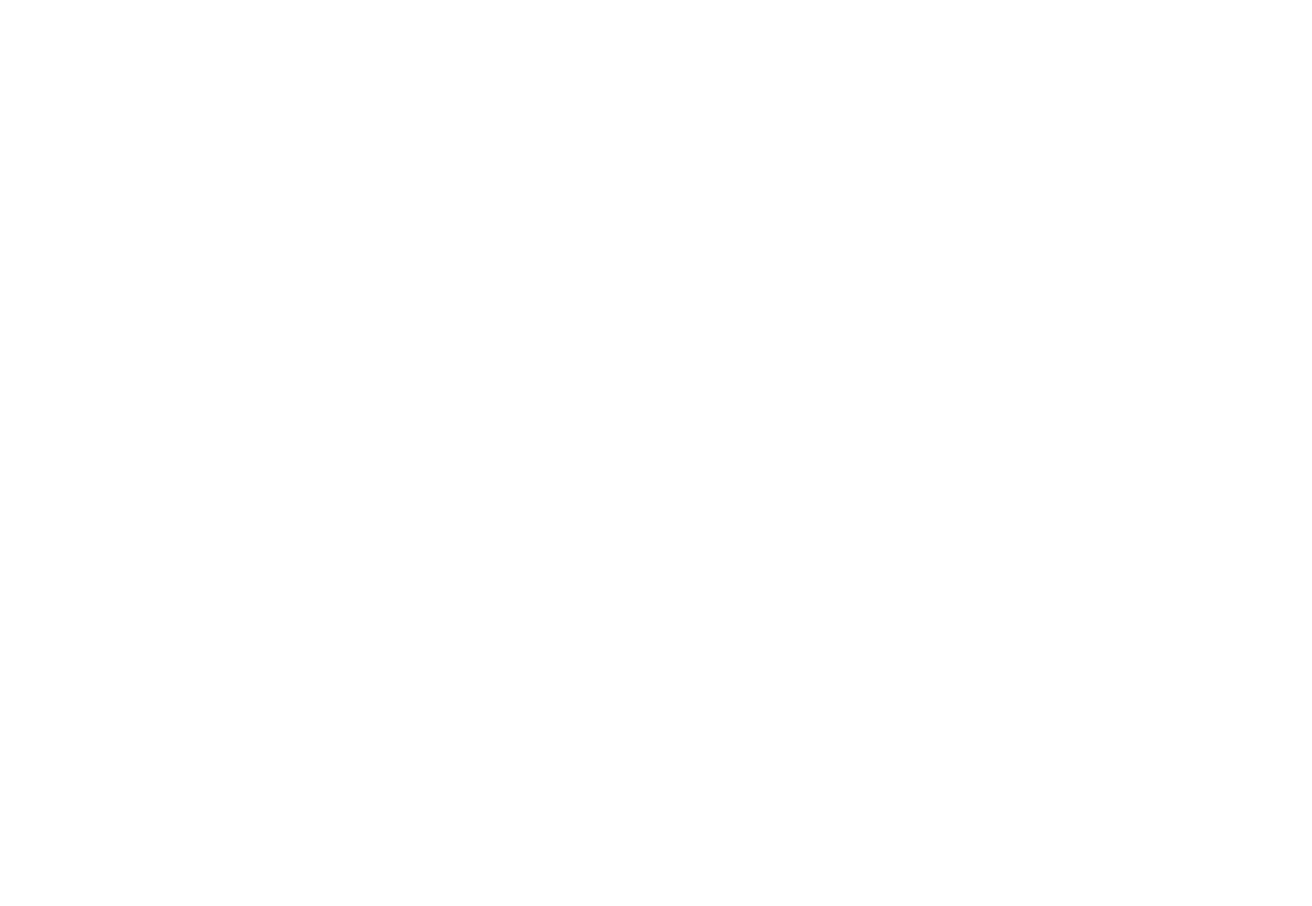
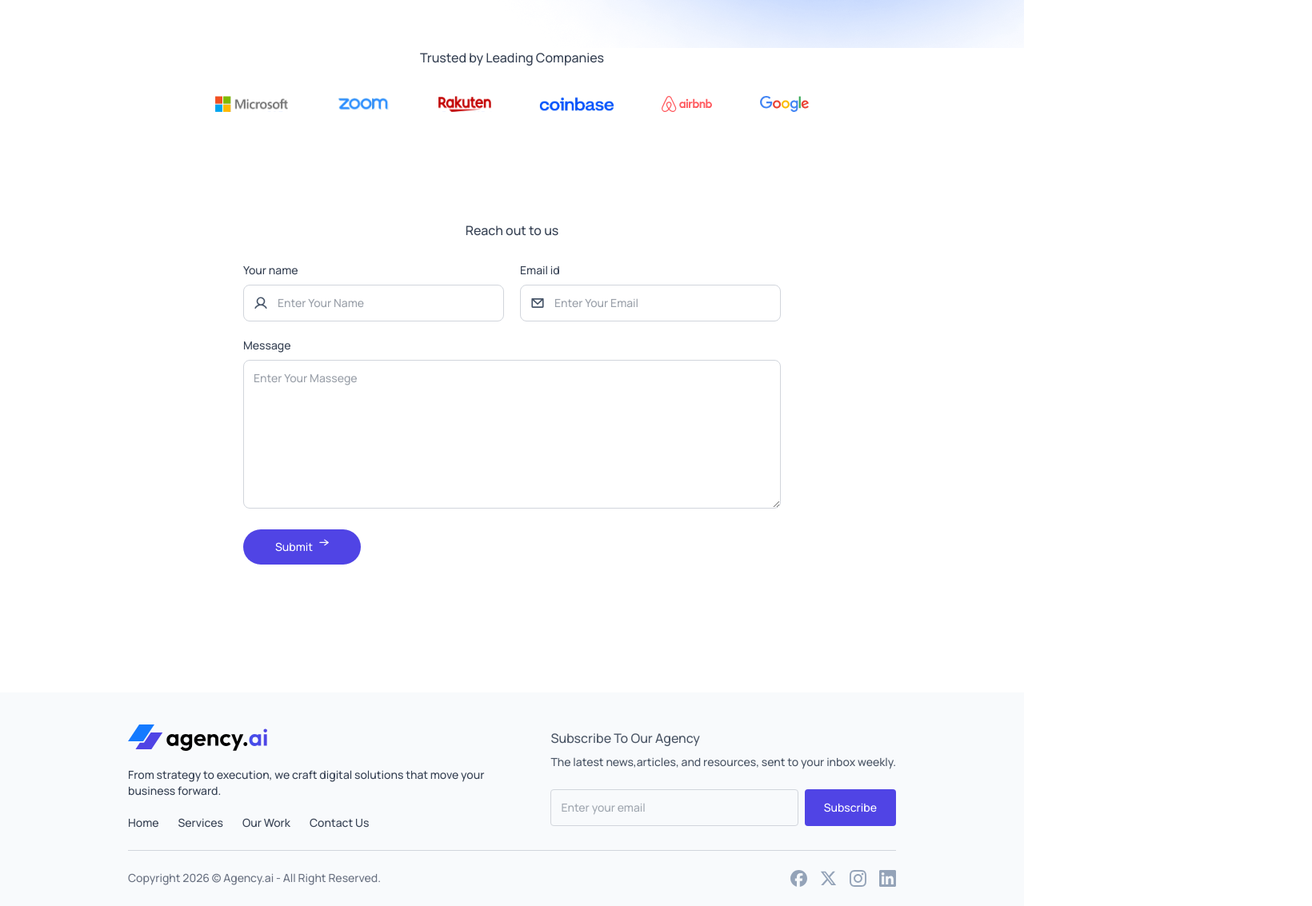
Before and after one commit to jaikisharma73/Agent-AI, a React (Vite) app in the folder Agent.AI/: page / in a window 1280 px wide. Shown: the part 1067-2200 px from the top of the page at 80% size, 1640 px wide, since content can reach past the window. Before the commit the page ends 1127 px from the top, so only its background shows below. Built offline with nearby package versions, Linux system fonts and the light colour scheme.

Commit message:
all done

```diff
--- a/Agent.AI/package.json
+++ b/Agent.AI/package.json
@@ -11,8 +11,10 @@
   },
   "dependencies": {
     "@tailwindcss/vite": "^4.2.1",
+    "motion": "^12.36.0",
     "react": "^19.2.0",
     "react-dom": "^19.2.0",
+    "react-hot-toast": "^2.6.0",
     "tailwindcss": "^4.2.1"
   },
   "devDependencies": {
--- a/Agent.AI/src/App.jsx
+++ b/Agent.AI/src/App.jsx
@@ -1,6 +1,10 @@
 import React, { useState } from 'react'
 import Navbar from './components/navbar'
 import Hero from './components/Hero'
+import TrustedBy from './components/TrustedBy'
+import ContactUs from './components/ContactUs'
+import {Toaster} from 'react-hot-toast'
+import Footer from './components/Footer'
 
 const App = () => {
 
@@ -8,8 +12,12 @@
 
   return (
   <div className='dark:bg-black relative'>
+    <Toaster/>
     <Navbar theme={theme} setTheme={setTheme}/>
     <Hero/>
+    <TrustedBy/>
+    <ContactUs/>
+    <Footer theme={theme}/>
   </div>
   )
 }
--- /dev/null
+++ b/Agent.AI/src/components/ContactUs.jsx
@@ -0,0 +1,78 @@
+import React from 'react'
+import assets from '../assets/assets'
+import toast from 'react-hot-toast';
+import {motion} from "motion/react"
+
+const ContactUs = () => {
+    const onSubmit = async (event) => {
+    event.preventDefault();
+    const formData = new FormData(event.target);
+    formData.append("access_key", "ab4d4b2a-dfef-449e-9c3f-35f3e8004057");
+
+    try {
+        const response = await fetch("https://api.web3forms.com/submit", {
+      method: "POST",
+      body: formData
+    });
+
+    const data = await response.json();
+    if(data.success){
+    toast.success('Thank You For Your Submission!')
+    event.target.reset();
+    }else{
+    toast.error(data.message)
+    }
+
+    } catch (error) {
+        toast.error(error.message)
+    }
+  };
+
+  return (
+    <motion.div
+    initial='hidden'
+    whileInView='visible'
+    transition={{staggerChildren:0.2}}
+    viewport={{once:true}}
+    id='contact-us' className='flex flex-col items-center gap-7 px-4 sm:px-12 lg:px-24 xl:px-40 pt-30 text-gray-700 dark:text-white'>
+        <motion.h3
+        initial={{opacity:0,y:20}}
+    whileInView={{opacity:1,y:0}}
+    transition={{duration:0.5}}
+    viewport={{once:true}}
+        className='font-semibold'> Reach out to us</motion.h3>
+
+        <motion.form
+        initial={{opacity:0,y:30}}
+    whileInView={{opacity:1,y:0}}
+    transition={{duration:0.8,delay:0.4}}
+    viewport={{once:true}}
+        onSubmit={onSubmit} className='grid sm:grid-cols-2 gap-3 sm:gap-5 max-w-2xl w-full'>
+            <div>
+                <p className='mb-2 text-sm font-medium'>Your name</p>
+                <div className='flex pl-3 rounded-lg border border-gray-300 dark:border-gray-600'>
+                    <img src={assets.person_icon} alt="" />
+                    <input type="text" name='name' placeholder='Enter Your Name'  className='w-full p-3 text-sm outline-none' required />
+                </div>
+            </div>
+            <div>
+                <p className='mb-2 text-sm font-medium'>Email id</p>
+                <div className='flex pl-3 rounded-lg border border-gray-300 dark:border-gray-600'>
+                    <img src={assets.email_icon} alt="" />
+                    <input type="email" name='email' placeholder='Enter Your Email'  className='w-full p-3 text-sm outline-none' required />
+                </div>
+            </div>
+            <div className='sm:col-span-2'>
+                <p className='mb-2 text-sm font-medium' name="message">Message</p>
+                <textarea rows={8}  name='message' placeholder='Enter Your Massege' className='w-full p-3 text-sm outline-none rounded-lg border border-gray-300 dark:border-gray-600'/>
+            </div>
+            <button type='submit' className='w-max flex gap-2 bg-primary text-white text-sm px-10 py-3 rounded-full cursor-pointer hover:scale-103 transition-all'>
+                Submit <img src={assets.arrow_icon} alt="" className='w-3' />
+            </button>
+        </motion.form>
+
+    </motion.div>
+  )
+}
+
+export default ContactUs
--- /dev/null
+++ b/Agent.AI/src/components/Footer.jsx
@@ -0,0 +1,49 @@
+import React from 'react'
+import assets from '../assets/assets'
+import {motion} from "motion/react"
+
+const Footer = ({theme}) => {
+  return (
+    <motion.div
+     initial={{opacity:0,y:50}}
+    whileInView={{opacity:1,y:0}}
+    transition={{duration:0.8}}
+    viewport={{once:true}}
+    className='bg-slate-50 dark:bg-gray-900 pt-10 sm:pt-10 mt-20 sm:mt-40 px-4 sm:px-10 lg:px-24 xl:px-40'>
+        <div className='flex justify-between lg:items-center max-lg:flex-col gap-10'>
+            <div className='space-y-5 text-sm text-gray-700 dark:text-gray-400'>
+                <img src={theme==='dark' ? assets.logo_dark : assets.logo} className='w-32 sm:w-44' alt="" />
+                <p className='max-w-md'>From strategy to execution, we craft digital solutions that move your business forward.</p>
+                <ul className='flex gap-6'>
+                    <li><a className='hover:text-primary' href="#hero">Home</a></li>
+                    <li><a className='hover:text-primary' href="#services">Services</a></li>
+                    <li><a className='hover:text-primary' href="#our-work">Our Work</a></li>
+                    <li><a className='hover:text-primary' href="#contact-us">Contact Us</a></li>
+                </ul>
+            </div>
+            <div className='text-gray-600 dark:text-gray-400'>
+                <h3 className='font-semibold'>Subscribe To Our Agency</h3>
+                <p className='text-sm mt-2 mb-6'>The latest news,articles, and resources, sent to your inbox weekly.</p>
+                <div className='flex gap-2 text-sm'>
+                    <input type="email" placeholder='Enter your email' className='w-full p-3 text-sm outline-none rounded dark:text-gray-200 bg-transparent border border-gray-300 dark:border-gray-500'/>
+                    <button className='bg-primary text-white rounded px-6'>Subscribe</button>
+                </div>
+
+            </div>
+        </div>
+        <hr  className='border-gray-300 dark:border-gray-600 my-6'/>
+
+        <div  className='pb-6 text-sm text-gray-500 flex justify-center sm:justify-between gap-4 flex-wrap'>
+            <p>Copyright 2026 © Agency.ai - All Right Reserved.</p>
+            <div className='flex items-center justify-between gap-4'>
+                <img src={assets.facebook_icon} alt="" />
+                <img src={assets.twitter_icon} alt="" />
+                <img src={assets.instagram_icon} alt="" />
+                <img src={assets.linkedin_icon} alt="" />
+            </div>
+        </div>
+    </motion.div>
+  )
+}
+
+export default Footer
--- a/Agent.AI/src/components/Hero.jsx
+++ b/Agent.AI/src/components/Hero.jsx
@@ -1,23 +1,44 @@
 import React from 'react'
 import assets from '../assets/assets'
+import {motion} from "motion/react"
 
 const Hero = () => {
   return (
     <div id='hero' className='flex flex-col items-center gap-6 py-20 px-4 sm:px-12 lg:px-24 xl:px-40 text-center w-full overflow-hidden text-gray-700 dark:text-white '>
-        <div className='inline-flex items-center gap-2 border border-gray-300 p-1.5 pr-5 rounded-full'>
+        <motion.div
+        initial={{opacity:0,y:20}}
+    whileInView={{opacity:1,y:0}}
+    transition={{duration:0.8,delay:0.7}}
+    viewport={{once:true}}
+        className='inline-flex items-center gap-2 border border-gray-300 p-1.5 pr-5 rounded-full'>
             <img className='w-20' src={assets.group_profile} alt="" />
             <p className='text-xs font-medium'>Trusted by 10k+ people</p>
-        </div>
+        </motion.div>
 
-        <h1 className='text-4xl sm:text-5xl md:text-6xl xl:text-[74px] font-medium xl:leading-[95px] max-w-5xl'>Turning imagination into <span className='bg-gradient-to-r from-[#7044E5] to-[#4D8CEE] bg-clip-text text-transparent'>digital</span> impact...
-        </h1>
+        <motion.h1
+        initial={{opacity:0,y:40}}
+    whileInView={{opacity:1,y:0}}
+    transition={{duration:0.8,delay:0.7}}
+    viewport={{once:true}}
+      className='text-4xl sm:text-5xl md:text-6xl xl:text-[74px] font-medium xl:leading-[95px] max-w-5xl'>Turning imagination into <span className='bg-gradient-to-r from-[#7044E5] to-[#4D8CEE] bg-clip-text text-transparent'>digital</span> impact...
+        </motion.h1>
 
-        <p className='text-sm sm:text-lg font-medium text-gray-500 dark:text-white/75 max-w-4/5 sm:max-w-lg pb-3'>Creating meaningfull connection and turning big ideas into interactive digital experiences</p>
+        <motion.p
+        initial={{opacity:0,y:30}}
+    whileInView={{opacity:1,y:0}}
+    transition={{duration:0.5,delay:1}}
+    viewport={{once:true}}
+        className='text-sm sm:text-lg font-medium text-gray-500 dark:text-white/75 max-w-4/5 sm:max-w-lg pb-3'>Creating meaningfull connection and turning big ideas into interactive digital experiences</motion.p>
 
-        <div>
+        <motion.div
+        initial={{opacity:0,scale:0.9}}
+    whileInView={{opacity:1,scale:1}}
+    transition={{duration:0.6,delay:1.5}}
+    viewport={{once:true}}
+        className='relative'>
             <img src={assets.hero_img} className='w-full max-w-6xl' alt="" />
             <img src={assets.bgImage1} className='absolute -top-0 -right-10 sm-top-600 sm:left-90 -z-1 dark:hidden'  alt="" />
-        </div>
+        </motion.div>
     </div>
   )
 }
--- a/Agent.AI/src/components/Navbar.jsx
+++ b/Agent.AI/src/components/Navbar.jsx
@@ -1,13 +1,18 @@
 import React, { useState } from 'react'
 import assets from '../assets/assets'
 import ThemeToggleBtn from './ThemeToggleBtn'
+import {motion} from "motion/react"
 
 
 const Navbar = ({theme,setTheme}) => {
 
   const [sidebarOpen,setSidebarOpen] = useState(false)
   return (
-    <div className='flex justify-between items-center px-4 sm:px-12 lg:px-24 xl:px-40 py-4 sticky top-0 z-20 backdrop-blur-xl font-medium bg-white/50 dark:bg-black'>
+    <motion.div
+    initial={{opacity:0,y:-50}}
+    animate={{opacity:1,y:0}}
+    transition={{duration:0.8,ease:'easeOut'}}
+    className='flex justify-between items-center px-4 sm:px-12 lg:px-24 xl:px-40 py-4 sticky top-0 z-20 backdrop-blur-xl font-medium bg-white/50 dark:bg-black'>
         <img src={theme === 'dark' ? assets.logo_dark : assets.logo} className='w-32 sm:w-40' alt='' />
 
         <div className={`text-gray-700 dark:text-white sm:text-sm ${!sidebarOpen ? 'max-sm:w-0 overflow-hidden' : 'max-sm:w-60 max-sm:pl-10'} max-sm:fixed top-0 bottom-0 right-0 max-sm:min-h-screen max-sm:h-full max-sm:flex-col max-sm:bg-primary max-sm:text-white max-sm:pt-20 flex sm:items-center gap-5 transition-all`}>
@@ -31,7 +36,7 @@
           </a>
         </div>
 
-    </div>
+    </motion.div>
   )
 }
 
--- /dev/null
+++ b/Agent.AI/src/components/TrustedBy.jsx
@@ -0,0 +1,39 @@
+import React from 'react'
+import { company_logos } from '../assets/assets'
+import {motion} from "motion/react"
+
+const TrustedBy = () => {
+  return (
+    <motion.div
+    initial={{opacity:0,y:30}}
+    whileInView={{opacity:1,y:0}}
+    transition={{duration:0.8}}
+    viewport={{once:true}}
+    className='flex flex-col items-center px-4 sm:px-12 lg:px-24 xl:px-40 gap-5 text-gray-700 dark:text-white/80'>
+        <motion.h3
+         initial={{opacity:0,y:20}}
+    whileInView={{opacity:1,y:0}}
+    transition={{duration:0.5}}
+    viewport={{once:true}}
+     className='font-semibold'>Trusted by Leading Companies</motion.h3>
+        <motion.div
+        initial="hidden"
+    whileInView="visible"
+    transition={{staggerChildren:0.15}}
+    viewport={{once:true}}
+        className='flex items-center justify-center flex-wrap gap-15 m-4'>
+            {company_logos.map((logo, index)=>(
+                <motion.img
+                variants={{
+                    hidden:{opacity:0,y:10},
+                    visible:{opacity:1,y:0},
+                }}
+                transition={{duration:0.5}}
+                key={index} src={logo} alt="" className='max-h-4 sm:max-h-5 dark:drop-shadow-xl'/>
+            ))}
+        </motion.div>
+    </motion.div>
+  )
+}
+
+export default TrustedBy
```
Also changed, not shown: 1 other file (tests, documents, lock files or other folders).
